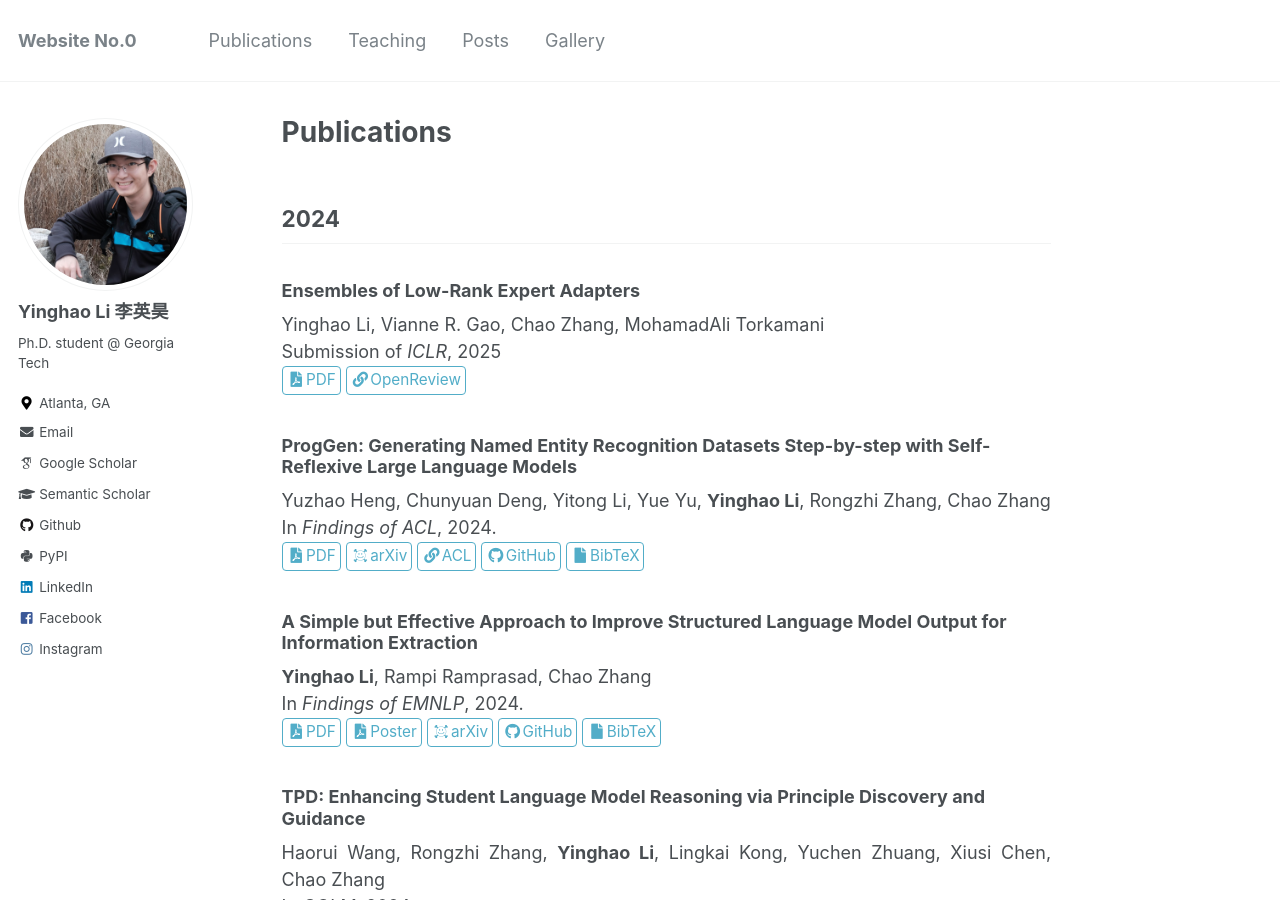
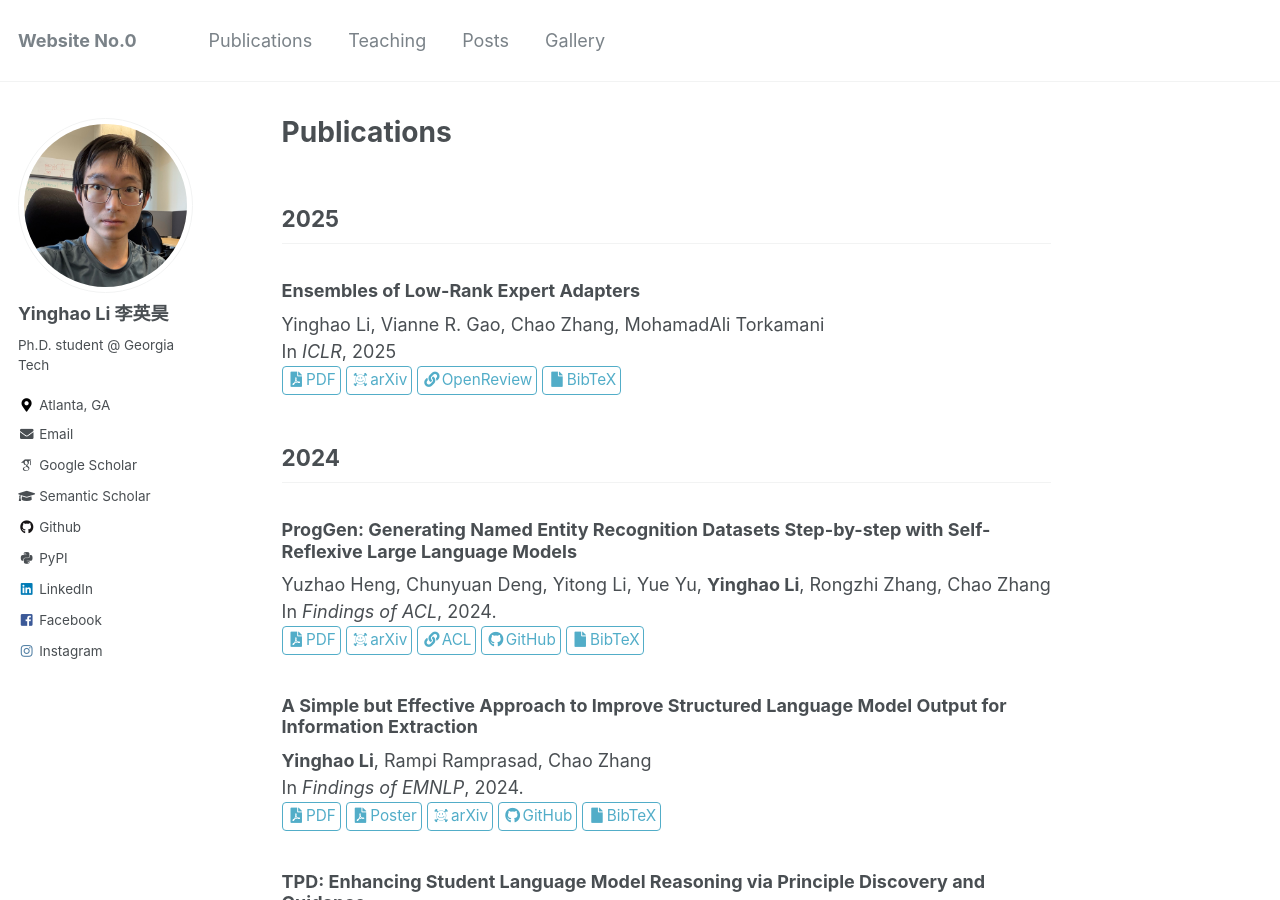
Before and after one commit to Yinghao-Li/Yinghao-Li.github.io, a Jekyll site: the page built from _pages/publications.md, in a window 1280 px wide and 900 px high. Built offline with Jekyll 4.4.1, drawn with Linux system fonts in a browser that asks for light colours; some web fonts are replaced.

Commit message:
update publication and profile

```diff
--- a/_pages/publications.md
+++ b/_pages/publications.md
@@ -10,14 +10,19 @@ author_profile: true
   {% assign author = site.data.authors[page.author] %}{% else %}{% assign author = site.author %}
 {% endif %}
 
-2024
+2025
 ---
 
 ### Ensembles of Low-Rank Expert Adapters
 Yinghao Li, Vianne R. Gao, Chao Zhang, MohamadAli Torkamani
-Submission of *ICLR*, 2025
+In *ICLR*, 2025
 [<i class="fas fa-fw fa-file-pdf" aria-hidden="true"></i>PDF](https://openreview.net/pdf?id=l0gZS0sAlf){: .btn--research}
+[<i class="ai-fw ai ai-arxiv"></i>arXiv](https://arxiv.org/abs/2502.00089){: .btn--research}
 [<i class="fas fa-fw fa-link" aria-hidden="true"></i>OpenReview](https://openreview.net/forum?id=l0gZS0sAlf){: .btn--research}
+[<i class="fas fa-fw fa-file"></i>BibTeX]({{ base_path }}/bibtex/2025.elrea.bib){: .btn--research}
+
+2024
+---
 
 ### ProgGen: Generating Named Entity Recognition Datasets Step-by-step with Self-Reflexive Large Language Models
 Yuzhao Heng, Chunyuan Deng, Yitong Li, Yue Yu, **Yinghao Li**, Rongzhi Zhang, Chao Zhang
```
Also changed, not shown: bibtex/2025-elrea.bib (added, +7 -0 lines), images/profile.jpg.
